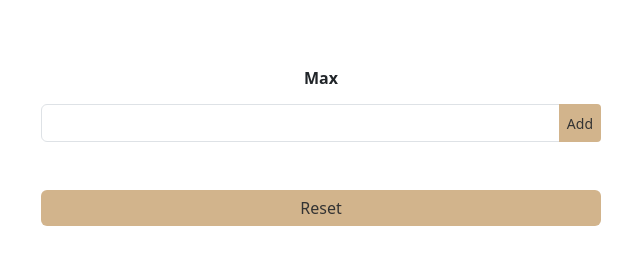
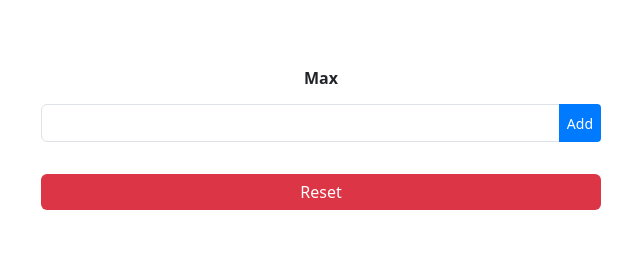
Before and after one commit to Peterbgood/Simple, a plain HTML site: page index.html in a window 1280 px wide. Shown: the whole page, without its empty margins (319-959 px from the left). Drawn offline with nearby package versions, Linux system fonts and the light colour scheme.

Commit message:
Add files via upload

```diff
--- a/styles.css
+++ b/styles.css
@@ -1,7 +1,3 @@
-body {
-    overflow-x: hidden;
-}
-
 .todo-list {
     padding: 10px;
 }
@@ -21,7 +17,7 @@ h1 {
     background-color: #f9f9f9;
     border: 1px solid #ddd;
     border-radius: 5px;
-    margin: 5px 0;
+    margin: 10px 0;
     padding: 8px 20px;
     box-shadow: 0 0 5px rgba(0, 0, 0, 0.1);
     -webkit-user-select: none; /* Safari */
@@ -39,8 +35,6 @@ h1 {
 
 }
 
-
-
 /* Mobile-specific styles */
 @media only screen and (max-width: 768px) {
     .todo-list {
@@ -53,23 +47,35 @@ h1 {
     background-color: #f2f2f2;
 }
 
-#todo-list {
-    display: flex;
-    flex-direction: column;
-    align-items: stretch; /* Change from center to stretch */
-}
-
-#reset-btn, #add-btn {
-    background-color: #D2B48C; /* Tan color */
-    color: #333; /* Dark text color */
+#reset-btn {
+    background-color: #dc3545; /* Tan color */
+    color: #fff; /* Dark text color */
     border: none; /* Remove default border */
 
     cursor: pointer; /* Pointer cursor */
 }
 
-#reset-btn:hover, #add-btn:hover {
-    background-color: #F5DEB3; /* Lighter tan on hover */
+#add-btn {
+    background-color: #007bff; /* Tan color */
+    color: #fff; /* Dark text color */
+    border: none; /* Remove default border */
+
+    cursor: pointer; /* Pointer cursor */
 }
+
+
+#reset-btn:hover {
+    background-color: #e93f50; /* Lighter tan on hover */
+}
+
+#add-btn:hover {
+    background-color: #1a81f0; /* Tan color */
+    color: #fff; /* Dark text color */
+    border: none; /* Remove default border */
+
+    cursor: pointer; /* Pointer cursor */
+}
+
 
 
 /* Make reset button full width */
```
